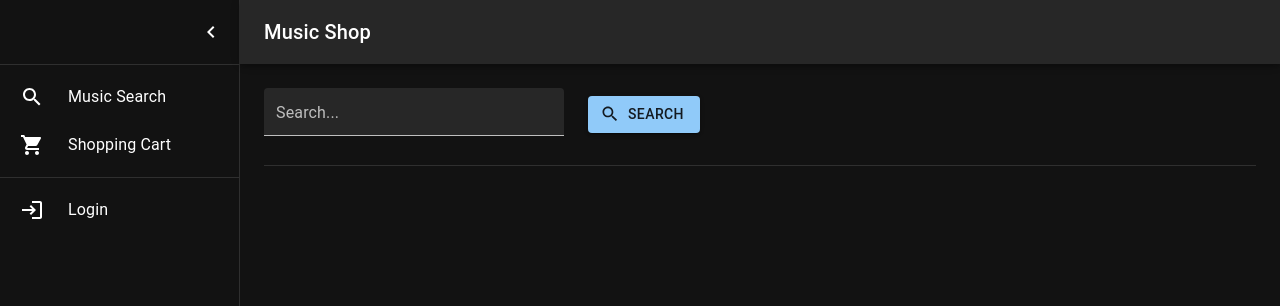
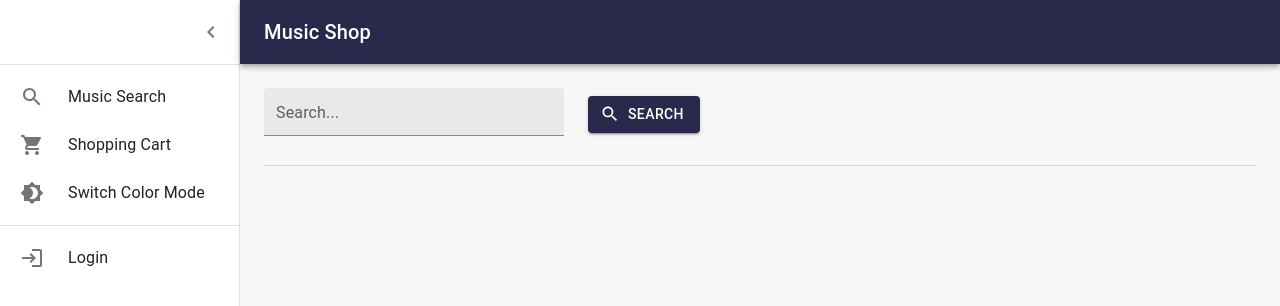
Before and after one commit to musicshop-org/spa, a React (Create React App) app in the folder musicshop_spa/: page / in a window 1280 px wide. Both pictures are taken after a click on the button 32 px from the left and 32 px from the top of the page. Shown: the top 306 px of the page. Built offline with nearby package versions, Linux system fonts and the light colour scheme.

Commit message:
added popup when not logged in added notification if cart is empty added darmode toggle

```diff
--- a/musicshop_spa/src/components/App.tsx
+++ b/musicshop_spa/src/components/App.tsx
@@ -2,12 +2,14 @@ import React, {Component} from 'react';
 import {BrowserRouter} from 'react-router-dom';
 
 import SideNavbar from "./SideNavbar";
+import IAppProbs from "./apis/IAppProbs";
 
-class App extends Component {
+class App extends Component<IAppProbs>{
+
     render() {
         return (
             <BrowserRouter>
-                <SideNavbar/>
+                <SideNavbar toggleColorMode={this.props.toggleColorMode}/>
             </BrowserRouter>
         );
     }
--- a/musicshop_spa/src/components/Root.tsx
+++ b/musicshop_spa/src/components/Root.tsx
@@ -5,29 +5,32 @@ import useMediaQuery from '@mui/material/useMediaQuery';
 import Theme from "../inc/theme";
 
 import App from "./App";
+import {Switch} from "@mui/material";
+
 
 function Root() {
-    const prefersDarkMode = useMediaQuery('(prefers-color-scheme: light)');
 
-    let palette = Theme.palette;
-
-    if (prefersDarkMode) {
-        palette.mode = "dark";
-    }
+    const [mode, setMode] = React.useState("light");
 
     const theme = React.useMemo(
         () =>
             createTheme({
-                palette: prefersDarkMode ? {mode: "dark"} : Theme.palette,
-            }),
-        [prefersDarkMode],
+                            palette: mode==="dark" ? {mode: "dark"} : Theme.palette,
+                        }),
+        [mode]
     );
 
+    const toggleColorMode = () => {
+        setMode(mode === "light" ? "dark" : "light")
+    }
+
+
+    // setMode(mode === "light" ? "dark" : "light")}
     return (
         <ThemeProvider theme={theme}>
             <StyledEngineProvider>
                 <CssBaseline/>
-                <App/>
+                <App toggleColorMode={toggleColorMode}/>
             </StyledEngineProvider>
         </ThemeProvider>
     );
--- a/musicshop_spa/src/components/SideNavbar.tsx
+++ b/musicshop_spa/src/components/SideNavbar.tsx
@@ -15,9 +15,6 @@ import ChevronRightIcon from '@mui/icons-material/ChevronRight';
 import ListItemButton from '@mui/material/ListItemButton';
 import ListItemIcon from '@mui/material/ListItemIcon';
 import ListItemText from '@mui/material/ListItemText';
-import InboxIcon from '@mui/icons-material/MoveToInbox';
-import MailIcon from '@mui/icons-material/Mail';
-import routes from "../config/routes";
 import SearchIcon from '@mui/icons-material/Search';
 import ShoppingCartIcon from '@mui/icons-material/ShoppingCart';
 import {Link, Route, Routes} from "react-router-dom";
@@ -32,11 +29,17 @@ import Button from "@mui/material/Button";
 import Dialog from "@mui/material/Dialog";
 import LogoutIcon from '@mui/icons-material/Logout';
 import {DefaultApi, UserDataDTO} from "../openAPI";
-import CustomSnackbar from './CustomSnackbar';
 import {Alert, Snackbar} from "@mui/material";
 import PlaylistIcon from '@mui/icons-material/LibraryMusic';
-import { Navigate } from 'react-router-dom';
-import CartOverview from './pages/CartOverview';
+import MusicSearch from "./pages/MusicSearch";
+import ProductDetails from "./pages/ProductDetails";
+import CartOverview from "./pages/CartOverview";
+import PlaylistOverview from "./pages/PlaylistOverview";
+import IAppProbs from "./apis/IAppProbs";
+import Brightness7Icon from "@mui/icons-material/Brightness7";
+import Brightness4Icon from "@mui/icons-material/Brightness4";
+import {useContext} from "react";
+import Root from "./Root";
 
 
 const drawerWidth = 240;
@@ -118,7 +121,7 @@ function logout() {
     window.location.assign('/');
 }
 
-export default function MiniDrawer() {
+export default function MiniDrawer(props: IAppProbs) {
     const theme = useTheme();
     const [open, setOpen] = React.useState(false);
     const [openLogin, setOpenLogin] = React.useState(false);
@@ -127,6 +130,10 @@ export default function MiniDrawer() {
     const [loginState, setLoginState] = React.useState("");
     const [loginMessage, setLoginMessage] = React.useState("");
     const [snackbarOpen, setSnackbarOpen] = React.useState(true);
+
+    const handleColorChange = () => {
+        props.toggleColorMode();
+    }
 
     const login = () => {
         let defaultApi = new DefaultApi();
@@ -181,6 +188,11 @@ export default function MiniDrawer() {
     const handleDrawerClose = () => {
         setOpen(false);
     };
+
+    // let cartOverviewProbs : ICartOverviewProbs = {
+    //     openLogin: handleLoginOpen,
+    //     closeLogin: handleLoginClose,
+    // }
 
     return (
         <Box sx={{display: 'flex'}}>
@@ -253,7 +265,6 @@ export default function MiniDrawer() {
                         </ListItemIcon>
                         <ListItemText primary={"Shopping Cart"} sx={{opacity: open ? 1 : 0}}/>
                     </ListItemButton>
-
                     {localStorage.getItem("jwt") ? <ListItemButton component={Link} to={"/playlist"}
                                     key={"playlist"}
                                     sx={{
@@ -273,6 +284,25 @@ export default function MiniDrawer() {
                         </ListItemIcon>
                         <ListItemText primary={"Playlist"} sx={{opacity: open ? 1 : 0}}/>
                     </ListItemButton> : null}
+                    <ListItemButton onClick={handleColorChange}
+                                    key={"toggleColorMode"}
+                                    sx={{
+                                        minHeight: 48,
+                                        justifyContent: open ? 'initial' : 'center',
+                                        px: 2.5,
+                                    }}
+                    >
+                        <ListItemIcon
+                            sx={{
+                                minWidth: 0,
+                                mr: open ? 3 : 'auto',
+                                justifyContent: 'center',
+                            }}
+                        >
+                            {theme.palette.mode === 'dark' ? <Brightness7Icon/> : <Brightness4Icon/>}
+                        </ListItemIcon>
+                        <ListItemText primary={"Switch Color Mode"} sx={{opacity: open ? 1 : 0}}/>
+                    </ListItemButton>
                 </List>
                 <Divider/>
                 <List>
@@ -376,19 +406,11 @@ export default function MiniDrawer() {
                     </Alert>
                 </Snackbar> : null}
                 <Routes>
-                    {
-                        routes.map((route, index) => {
-                            return (
-                                <Route
-                                    key={index}
-                                    path={route.path}
-                                    element={<route.element/>}
-                                />
-                            )
-                        })
 
-
-                    }
+                    <Route path={"/"} element={<MusicSearch/>}></Route>
+                    <Route path={"/product-detail"} element={<ProductDetails/>}></Route>
+                    <Route path={"/shopping-cart"} element={<CartOverview openLogin={handleLoginOpen} closeLogin={handleLoginClose} />}></Route>
+                    <Route path={"/playlist"} element={<PlaylistOverview/>}></Route>
 
                 </Routes>
             </Box>
--- /dev/null
+++ b/musicshop_spa/src/components/apis/IAppProbs.ts
@@ -0,0 +1,5 @@
+interface IAppProbs {
+    toggleColorMode: () => void;
+}
+
+export default IAppProbs;
--- /dev/null
+++ b/musicshop_spa/src/components/apis/ICartOverviewProbs.ts
@@ -0,0 +1,9 @@
+import {CartLineItemDTO} from "../../openAPI";
+
+interface ICartOverviewProbs {
+    openLogin: () => void;
+    closeLogin: () => void;
+
+}
+
+export default ICartOverviewProbs;
--- a/musicshop_spa/src/components/pages/CartOverview.tsx
+++ b/musicshop_spa/src/components/pages/CartOverview.tsx
@@ -4,29 +4,20 @@ import CartLineItem from "../CartLineItem";
 import {Button, Grid, Typography} from "@mui/material";
 import ShoppingCartHelper from "../../ShoppingCartHelper";
 import Loader from "../Loader";
-import Dialog from "@mui/material/Dialog";
-import DialogTitle from "@mui/material/DialogTitle";
-import DialogContent from "@mui/material/DialogContent";
-import DialogContentText from "@mui/material/DialogContentText";
-import TextField from "@mui/material/TextField";
-import DialogActions from "@mui/material/DialogActions";
+import ICartOverviewProbs from "../apis/ICartOverviewProbs";
 
-class CartOverview extends Component<{}, {openLogin: boolean, cartReady: boolean, cartLineItemDTOs: Set<CartLineItemDTO> }> {
+class CartOverview extends Component<ICartOverviewProbs, { cartReady: boolean, cartLineItemDTOs: Set<CartLineItemDTO> }> {
 
     private defaultApi: DefaultApi;
     private totalPrice: number;
 
-
-    constructor(props: any, handleLoginOpen: Function) {
+    constructor(props: any) {
         super(props);
-
-
 
         this.defaultApi = new DefaultApi();
         this.totalPrice = 0;
 
         this.state = {
-            openLogin: false,
             cartReady: false,
             cartLineItemDTOs: new Set(),
         }
@@ -45,15 +36,16 @@ class CartOverview extends Component<{}, {openLogin: boolean, cartReady: boolean
             this.getShoppingCart(cartUUID);
         }
     }
-    buyProducts(cartLineItems: Set<CartLineItemDTO>){
+
+    buyProducts(cartLineItems: Set<CartLineItemDTO>) {
         let jwt = window.localStorage.getItem("jwt");
         let cartUUID = window.localStorage.getItem("cartUUID");
         let cartLineItemsArray = Array.from(cartLineItems);
 
-        if(jwt != null && cartUUID != null) {
+        if (jwt != null && cartUUID != null) {
             //show login dialog
-            this.defaultApi.buyProductsWeb(jwt , cartUUID ,cartLineItemsArray).then((success) => {
-                if(success.status === 200) {
+            this.defaultApi.buyProductsWeb(jwt, cartUUID, cartLineItemsArray).then((success) => {
+                if (success.status === 200) {
                     console.log(success.data)
                     window.location.assign("/playlist");
                 }
@@ -61,7 +53,7 @@ class CartOverview extends Component<{}, {openLogin: boolean, cartReady: boolean
                 console.log(error.response.data);
             });
         } else {
-            alert("Please login first");
+            this.props.openLogin()
         }
     }
 
@@ -139,7 +131,9 @@ class CartOverview extends Component<{}, {openLogin: boolean, cartReady: boolean
 
                                         <Grid container alignItems={"flex-end"}
                                               justifyContent={"flex-end"}>
-                                            <Button onClick={() => {this.buyProducts(cartLineItemDTOs)}} sx={{mt: 2}} variant={"contained"}>
+                                            <Button onClick={() => {
+                                                this.buyProducts(cartLineItemDTOs)
+                                            }} sx={{mt: 2}} variant={"contained"}>
                                                 Checkout
                                             </Button>
                                         </Grid>
@@ -147,7 +141,15 @@ class CartOverview extends Component<{}, {openLogin: boolean, cartReady: boolean
 
                                     </div>
 
-                                ) : (<div></div>)
+                                ) : (
+                                    <div>
+                                        <Typography variant={"h6"}>
+                                        Your Shopping Cart is Empty...
+                                        </Typography>
+                                        <Typography variant={"body2"}>
+                                            Add some products to your cart by visiting the <a href={"/"}>Music Search page</a>.
+                                            </Typography>
+                                    </div>)
                             }
                         </React.Fragment>
                     )
--- a/musicshop_spa/src/config/routes.ts
+++ /dev/null
@@ -1,34 +0,0 @@
-import IRoute from "../interfaces/IRoute";
-import MusicSearch from "../components/pages/MusicSearch";
-import ProductDetails from "../components/pages/ProductDetails";
-import CartOverview from "../components/pages/CartOverview";
-import PlaylistOverview from "../components/pages/PlaylistOverview";
-
-const routes: IRoute[] = [
-    {
-        path: '/',
-        name: 'Music Search',
-        element: MusicSearch,
-        exact: true
-    },
-    {
-        path: '/product-detail',
-        name: 'Product Details',
-        element: ProductDetails,
-        exact: true
-    },
-    {
-        path: '/shopping-cart',
-        name: 'Shopping Cart',
-        element: CartOverview,
-        exact: true
-    },
-    {
-        path: '/playlist',
-        name: 'Playlist',
-        element: PlaylistOverview,
-        exact: true
-    }
-]
-
-export default routes;
```
Also changed, not shown: 1 other file (tests, documents, lock files or other folders).
